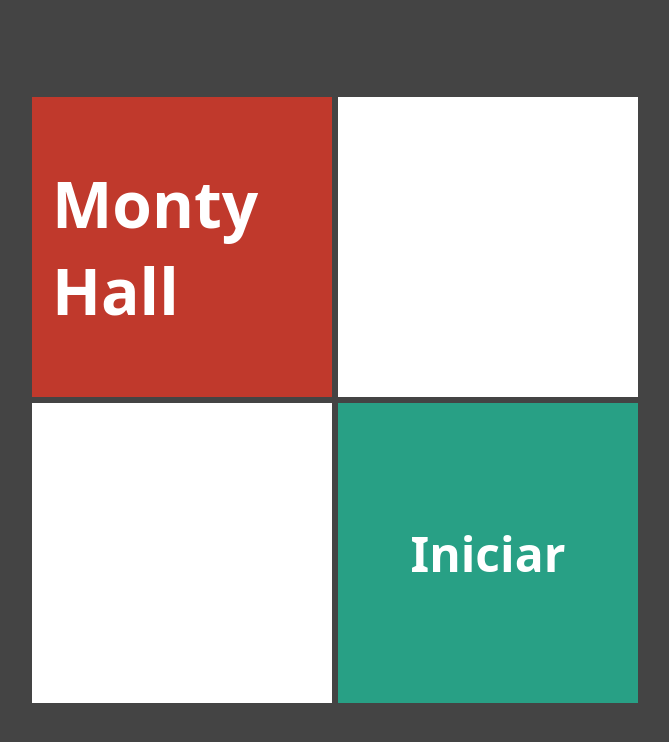
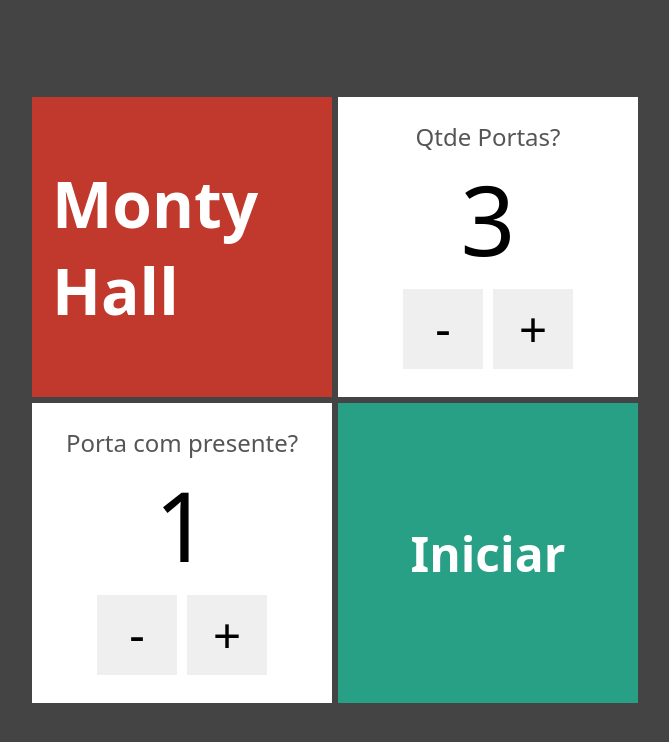
Before and after one commit to SamillyNunes/monty_hall, a Next.js app: page / in a window 1280 px wide. Shown: the top 742 px of the page, without its empty margins (305-974 px from the left). Built offline with nearby package versions, Linux system fonts and the light colour scheme.

Commit message:
ui: number input added to index page and validating it

```diff
--- /dev/null
+++ b/src/components/NumberInput.tsx
@@ -0,0 +1,23 @@
+import styles from "../styles/NumberInput.module.css";
+
+interface NumberInputProps{
+    text: string;
+    value: number;
+    onChange: (newValue: number) => void;
+}
+
+export default function NumberInput(props: NumberInputProps){
+    const dec = () => props.onChange(props.value-1);
+    const inc = () => props.onChange(props.value+1);
+
+    return (
+        <div className={styles.numberInput} >
+            <span className={styles.text} > {props.text} </span>
+            <span className={styles.value} > {props.value} </span>
+            <div className={styles.buttons} >
+                <button className={styles.btn} onClick={dec} >-</button>
+                <button className={styles.btn} onClick={inc} >+</button>
+            </div>
+        </div>
+    );
+}
--- a/src/pages/index.tsx
+++ b/src/pages/index.tsx
@@ -1,8 +1,12 @@
 import Card from "@/components/Card";
 import styles from "../styles/Home.module.css";
 import Link from "next/link";
+import NumberInput from "@/components/NumberInput";
+import { useState } from "react";
 
 export default function Home() {
+  const [qtdDoors, setQtdDoors] = useState(3);
+  const [qtdDoorsWithGift, setQtdDoorsWithGift] = useState(1);
 
   return (
     <div className={styles.home} >
@@ -10,14 +14,18 @@ export default function Home() {
         <Card bgColor="#c0392c" >
           <h1>Monty Hall</h1>
         </Card>
-        <Card></Card>
+        <Card>
+          <NumberInput text="Qtde Portas?" value={qtdDoors} onChange={v => setQtdDoors(v)} />
+        </Card>
       </div>
       <div>
-        <Card></Card>
+        <Card>
+          <NumberInput text="Porta com presente?" value={qtdDoorsWithGift} onChange={v => setQtdDoorsWithGift(v)} />
+        </Card>
         <Card bgColor="#28a085" >
           {/* Abaixo foi setado o flex: 1 para que o component do link pudesse ser extendido por
           todo o componente pai, e assim o pai ser clicavel em todo seu conteudo */}
-          <Link href={`/game/4/2`}  className={styles.link} >
+          <Link href={`/game/${qtdDoors}/${qtdDoorsWithGift}`}  className={styles.link} >
             <h2 >Iniciar</h2>
           </Link>
         </Card>
--- /dev/null
+++ b/src/styles/NumberInput.module.css
@@ -0,0 +1,33 @@
+.numberInput{
+    display: flex;
+    flex: 1;
+    flex-direction: column;
+    align-items: center;
+    justify-content: center;
+    color: #000;
+}
+
+.text{
+    color: #555;
+    font-size: 1.5rem;
+}
+
+.value{
+    font-size: 6rem;
+}
+
+.buttons{
+    display: flex;
+}
+
+.btn{
+    display: flex;
+    justify-content: center;
+    align-items: center;
+    font-size: 3rem;
+
+    height: 80px;
+    width: 80px;
+    margin: 5px;
+    border: none;
+}
```
Also changed, not shown: src/pages/game/[doors]/[hasGift].tsx (+15 -2 lines).
